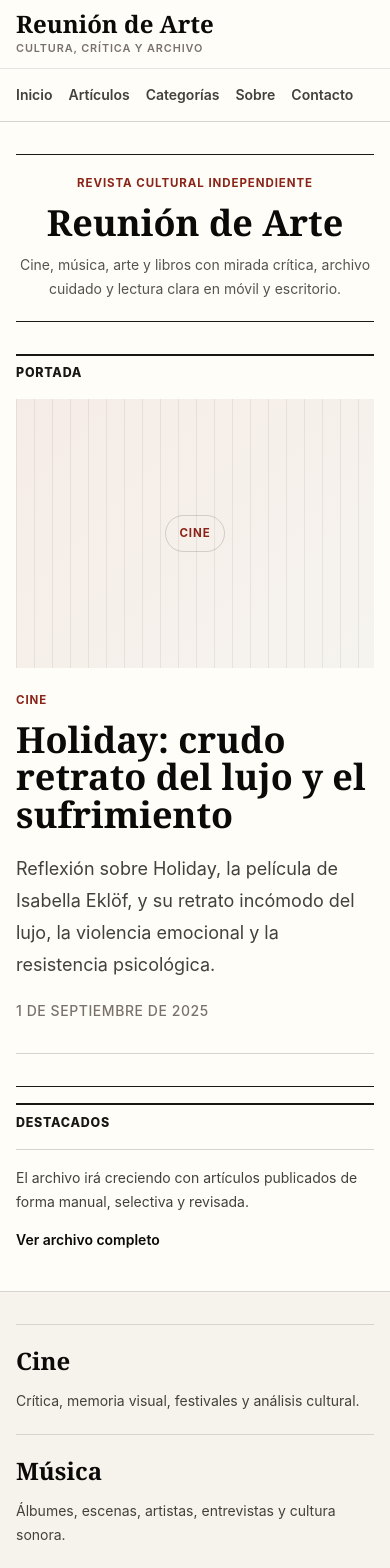
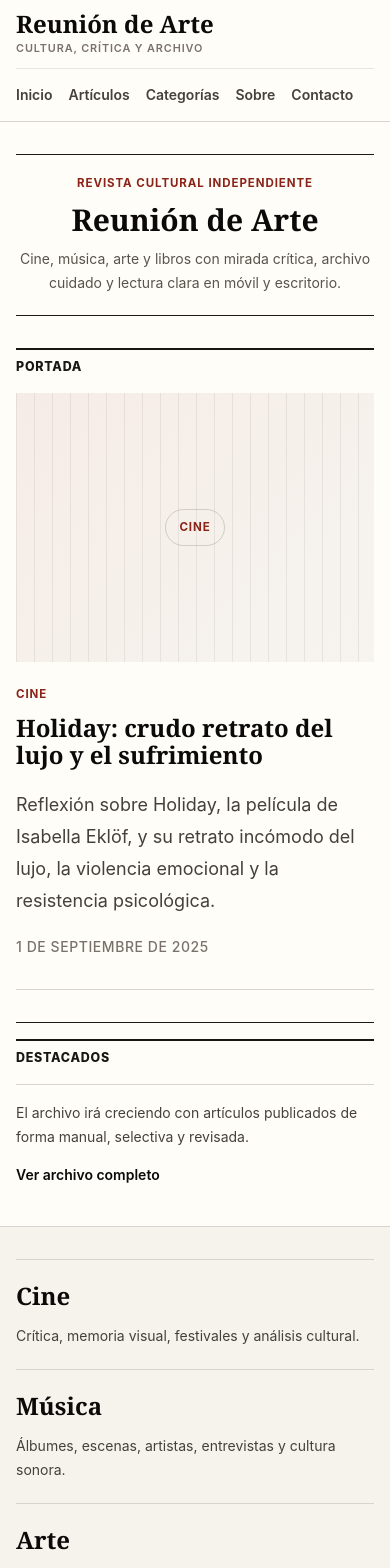
Before and after one commit to RDAJose/reuniondearte-web-oficial, a Next.js app: page / in a window 390 px wide. Shown: the top 1568 px of the page. Built offline with nearby package versions, Linux system fonts and the light colour scheme.

Commit message:
Improve public editorial layout and responsive homepage

```diff
--- a/app/globals.css
+++ b/app/globals.css
@@ -14,10 +14,12 @@
 }
 
 html {
+  overflow-x: hidden;
   scroll-behavior: smooth;
 }
 
 body {
+  overflow-x: hidden;
   min-height: 100vh;
   margin: 0;
   background: var(--background);
@@ -47,6 +49,8 @@ a {
 
 .section-heading {
   display: flex;
+  min-width: 0;
+  flex-wrap: wrap;
   align-items: center;
   justify-content: space-between;
   gap: 1rem;
@@ -78,6 +82,8 @@ a {
 
 .article-card-placeholder {
   display: grid;
+  width: 100%;
+  min-width: 0;
   place-items: center;
   background:
     linear-gradient(135deg, rgba(139, 36, 24, 0.08), rgba(24, 23, 19, 0.04)),
@@ -86,6 +92,7 @@ a {
 }
 
 .article-card-placeholder span {
+  max-width: calc(100% - 1rem);
   border: 1px solid rgba(24, 23, 19, 0.16);
   border-radius: 999px;
   padding: 0.55rem 0.85rem;
@@ -94,6 +101,7 @@ a {
   font-weight: 700;
   letter-spacing: 0.08em;
   text-transform: uppercase;
+  overflow-wrap: anywhere;
 }
 
 .home-article-flow {
@@ -106,6 +114,12 @@ a {
     linear-gradient(135deg, rgba(24, 23, 19, 0.05), rgba(139, 36, 24, 0.08)),
     repeating-linear-gradient(0deg, rgba(24, 23, 19, 0.06) 0 1px, transparent 1px 16px),
     var(--paper);
+}
+
+.article-card-title {
+  max-width: 100%;
+  overflow-wrap: anywhere;
+  word-break: break-word;
 }
 
 .article-author-box {
@@ -159,6 +173,7 @@ a {
 .article-author-box__body {
   display: block;
   min-width: 0;
+  max-width: 100%;
 }
 
 .article-author-box__eyebrow {
@@ -290,6 +305,8 @@ a {
   font-weight: 700;
   letter-spacing: 0;
   line-height: 0.93;
+  overflow-wrap: anywhere;
+  word-break: break-word;
 }
 
 .article-hero__excerpt {
@@ -315,6 +332,8 @@ a {
 
 .article-cover__image {
   position: relative;
+  width: 100%;
+  min-width: 0;
   aspect-ratio: 16 / 9;
   overflow: hidden;
   border-bottom: 4px solid #181713;
@@ -419,6 +438,7 @@ a {
   position: relative;
   overflow: hidden;
   width: 100%;
+  max-width: 100%;
   margin: 2.25rem 0;
   border: 1px solid rgba(24, 23, 19, 0.12);
   border-radius: 0.75rem;
@@ -464,6 +484,7 @@ a {
 
 .article-link-card {
   display: grid;
+  min-width: 0;
   gap: 0.35rem;
   margin: 2rem 0;
   border: 1px solid rgba(24, 23, 19, 0.15);
@@ -545,6 +566,7 @@ a {
 
 .article-related__grid {
   display: grid;
+  grid-template-columns: minmax(0, 1fr);
   gap: 2rem;
 }
 
@@ -588,6 +610,12 @@ a {
     padding-bottom: 1.55rem;
   }
 
+  .article-hero h1 {
+    max-width: 100%;
+    font-size: clamp(2.1rem, 11vw, 3.05rem);
+    line-height: 1;
+  }
+
   .article-hero__meta {
     gap: 0.55rem;
     font-size: 0.72rem;
@@ -599,8 +627,6 @@ a {
 
   .article-cover__image {
     aspect-ratio: 4 / 3;
-    margin-right: -1rem;
-    margin-left: -1rem;
   }
 
   .article-shell {
@@ -630,6 +656,7 @@ a {
   }
 
   .article-author-box {
+    grid-template-columns: auto minmax(0, 1fr);
     align-items: flex-start;
     gap: 0.85rem;
   }
@@ -643,8 +670,8 @@ a {
   .article-inline-image,
   .article-embed,
   .article-link-card {
-    margin-right: -0.25rem;
-    margin-left: -0.25rem;
+    width: 100%;
+    max-width: 100%;
   }
 
   .article-inline-image,
--- a/app/page.tsx
+++ b/app/page.tsx
@@ -42,7 +42,7 @@ export default async function Home() {
       <section className="mx-auto max-w-6xl px-4 py-8 sm:px-5 sm:py-10">
         <div className="border-y border-stone-900 py-5 text-center">
           <p className="editorial-kicker">Revista cultural independiente</p>
-          <h1 className="mt-3 font-serif text-4xl font-bold leading-none text-stone-950 sm:text-6xl">
+          <h1 className="article-card-title mt-3 font-serif text-3xl font-bold leading-none text-stone-950 sm:text-6xl">
             Reunión de Arte
           </h1>
           <p className="mx-auto mt-3 max-w-2xl text-sm leading-6 text-stone-600 sm:text-base">
@@ -52,18 +52,18 @@ export default async function Home() {
         </div>
       </section>
 
-      <section className="mx-auto grid max-w-6xl gap-8 px-4 pb-10 sm:px-5 lg:grid-cols-[1.7fr_0.8fr]">
-        <div>
+      <section className="mx-auto grid w-full max-w-6xl grid-cols-1 gap-8 px-4 pb-10 sm:px-5 lg:grid-cols-[minmax(0,1.7fr)_minmax(16rem,0.8fr)]">
+        <div className="min-w-0">
           <div className="section-heading">
             <p>Portada</p>
           </div>
 
           {leadArticle ? (
-            <article className="grid gap-6 border-b border-stone-300 pb-8 md:grid-cols-[1.05fr_0.95fr]">
+            <article className="grid min-w-0 grid-cols-1 gap-6 border-b border-stone-300 pb-8 md:grid-cols-[minmax(0,1.05fr)_minmax(0,0.95fr)]">
               {leadImage ? (
                 <Link
                   href={`/articulos/${leadArticle.slug}`}
-                  className="relative aspect-[4/3] overflow-hidden bg-stone-100 md:order-2"
+                  className="relative aspect-[4/3] w-full min-w-0 overflow-hidden bg-stone-100 md:order-2"
                   aria-label={leadArticle.title}
                 >
                   <Image
@@ -78,16 +78,16 @@ export default async function Home() {
               ) : (
                 <Link
                   href={`/articulos/${leadArticle.slug}`}
-                  className="article-card-placeholder aspect-[4/3] md:order-2"
+                  className="article-card-placeholder aspect-[4/3] w-full min-w-0 md:order-2"
                   aria-label={leadArticle.title}
                 >
                   <span>{leadArticle.category}</span>
                 </Link>
               )}
 
-              <div className="md:order-1">
+              <div className="min-w-0 md:order-1">
                 <p className="editorial-kicker">{leadArticle.category}</p>
-                <h2 className="mt-3 font-serif text-4xl font-bold leading-[1.04] text-stone-950 sm:text-5xl">
+                <h2 className="article-card-title mt-3 font-serif text-2xl font-bold leading-[1.12] text-stone-950 sm:text-5xl">
                   <Link
                     href={`/articulos/${leadArticle.slug}`}
                     className="underline-offset-4 hover:underline"
@@ -123,7 +123,7 @@ export default async function Home() {
           )}
         </div>
 
-        <aside className="border-t border-stone-900 pt-4 lg:border-l lg:border-t-0 lg:pl-6 lg:pt-0">
+        <aside className="min-w-0 border-t border-stone-900 pt-4 lg:border-l lg:border-t-0 lg:pl-6 lg:pt-0">
           <div className="section-heading">
             <p>Destacados</p>
           </div>
@@ -151,7 +151,7 @@ export default async function Home() {
       </section>
 
       <section className="border-y border-stone-300 bg-[#f6f3ec]">
-        <div className="mx-auto grid max-w-6xl gap-px px-4 py-8 sm:px-5 md:grid-cols-4">
+        <div className="mx-auto grid w-full max-w-6xl grid-cols-1 gap-px px-4 py-8 sm:px-5 md:grid-cols-4">
           {featuredSections.map((section) => (
             <Link
               key={section.href}
--- a/components/articles/ArticleCard.tsx
+++ b/components/articles/ArticleCard.tsx
@@ -22,10 +22,10 @@ export function ArticleCard({
   const readableDate = formatArticleDate(article.publishedAt);
 
   return (
-    <article className="group border-t border-stone-300 bg-[#fffdf8] pt-4">
+    <article className="group min-w-0 border-t border-stone-300 bg-[#fffdf8] pt-4">
       <Link href={href} className="block" aria-label={article.title}>
         {image ? (
-          <div className="relative aspect-[4/3] overflow-hidden bg-stone-100 sm:aspect-[16/10]">
+          <div className="relative aspect-[4/3] w-full min-w-0 overflow-hidden bg-stone-100 sm:aspect-[16/10]">
             <Image
               src={image}
               alt={imageAlt}
@@ -36,13 +36,13 @@ export function ArticleCard({
             />
           </div>
         ) : (
-          <div className="article-card-placeholder aspect-[4/3] sm:aspect-[16/10]">
+          <div className="article-card-placeholder aspect-[4/3] w-full min-w-0 sm:aspect-[16/10]">
             <span>{article.category}</span>
           </div>
         )}
       </Link>
 
-      <div className={isCompact ? "pt-4" : "pt-5"}>
+      <div className={isCompact ? "min-w-0 pt-4" : "min-w-0 pt-5"}>
         <div className="flex flex-wrap items-center gap-3 text-[0.72rem] font-semibold uppercase text-stone-500">
           <Link href={`/categorias/${article.category}`} className="hover:text-stone-950">
             {article.category}
@@ -54,8 +54,8 @@ export function ArticleCard({
         <h2
           className={
             isCompact
-              ? "mt-3 font-serif text-xl font-bold leading-tight text-stone-950"
-              : "mt-3 font-serif text-2xl font-bold leading-tight text-stone-950 sm:text-3xl"
+              ? "article-card-title mt-3 font-serif text-xl font-bold leading-tight text-stone-950"
+              : "article-card-title mt-3 font-serif text-2xl font-bold leading-tight text-stone-950 sm:text-3xl"
           }
         >
           <Link href={href} className="underline-offset-4 hover:underline">
--- a/components/layout/SiteHeader.tsx
+++ b/components/layout/SiteHeader.tsx
@@ -16,7 +16,7 @@ export function SiteHeader() {
 
         <nav
           aria-label="Navegación principal"
-          className="-mx-4 flex gap-4 overflow-x-auto border-t border-stone-200 px-4 pt-3 text-sm font-semibold text-stone-700 sm:mx-0 sm:flex-wrap sm:overflow-visible sm:border-t-0 sm:px-0 sm:pt-0"
+          className="flex w-full min-w-0 flex-wrap gap-x-4 gap-y-2 border-t border-stone-200 pt-3 text-sm font-semibold text-stone-700 md:w-auto md:border-t-0 md:pt-0"
         >
           {siteConfig.navItems.map((item) => (
             <Link
```
